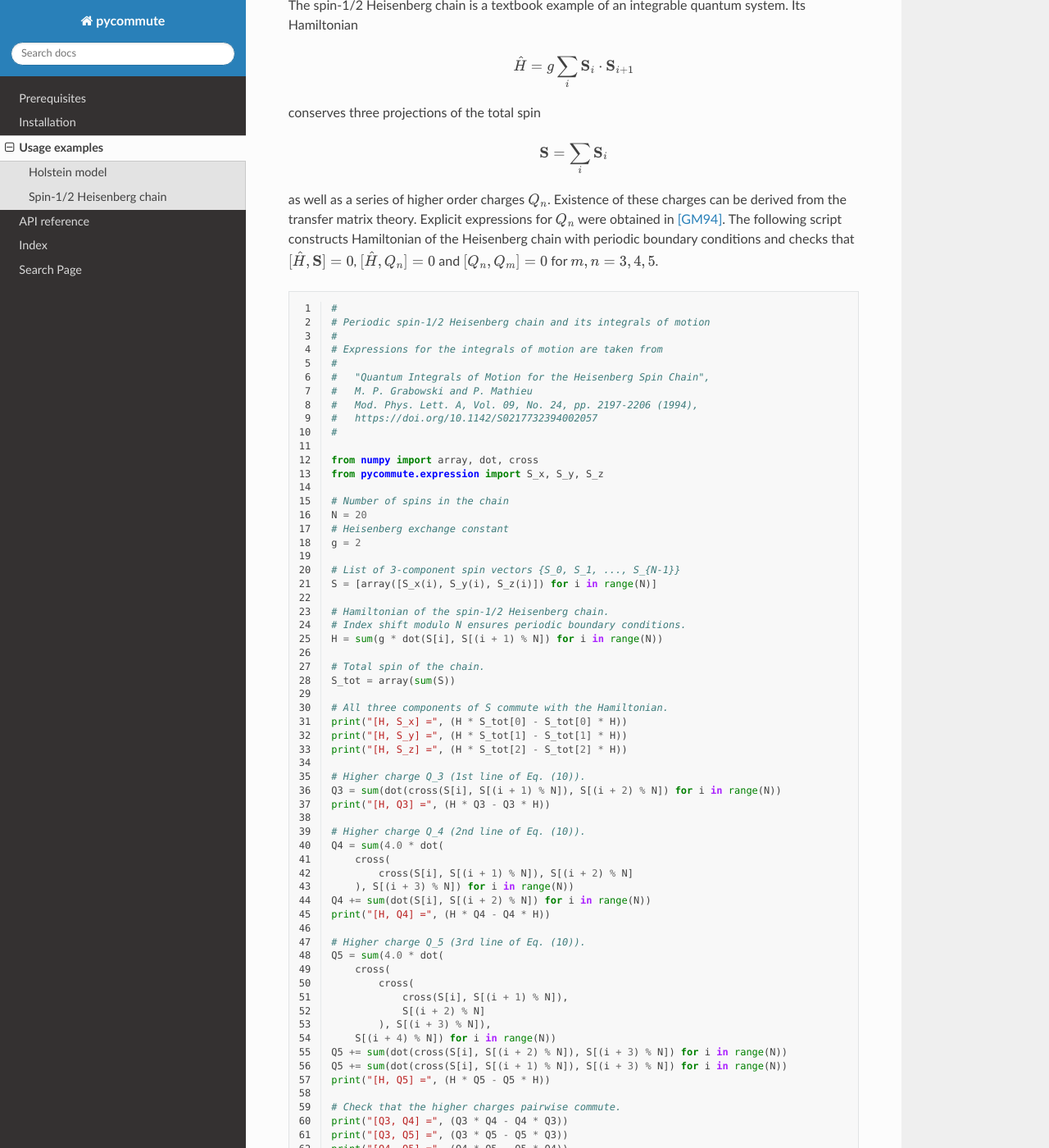
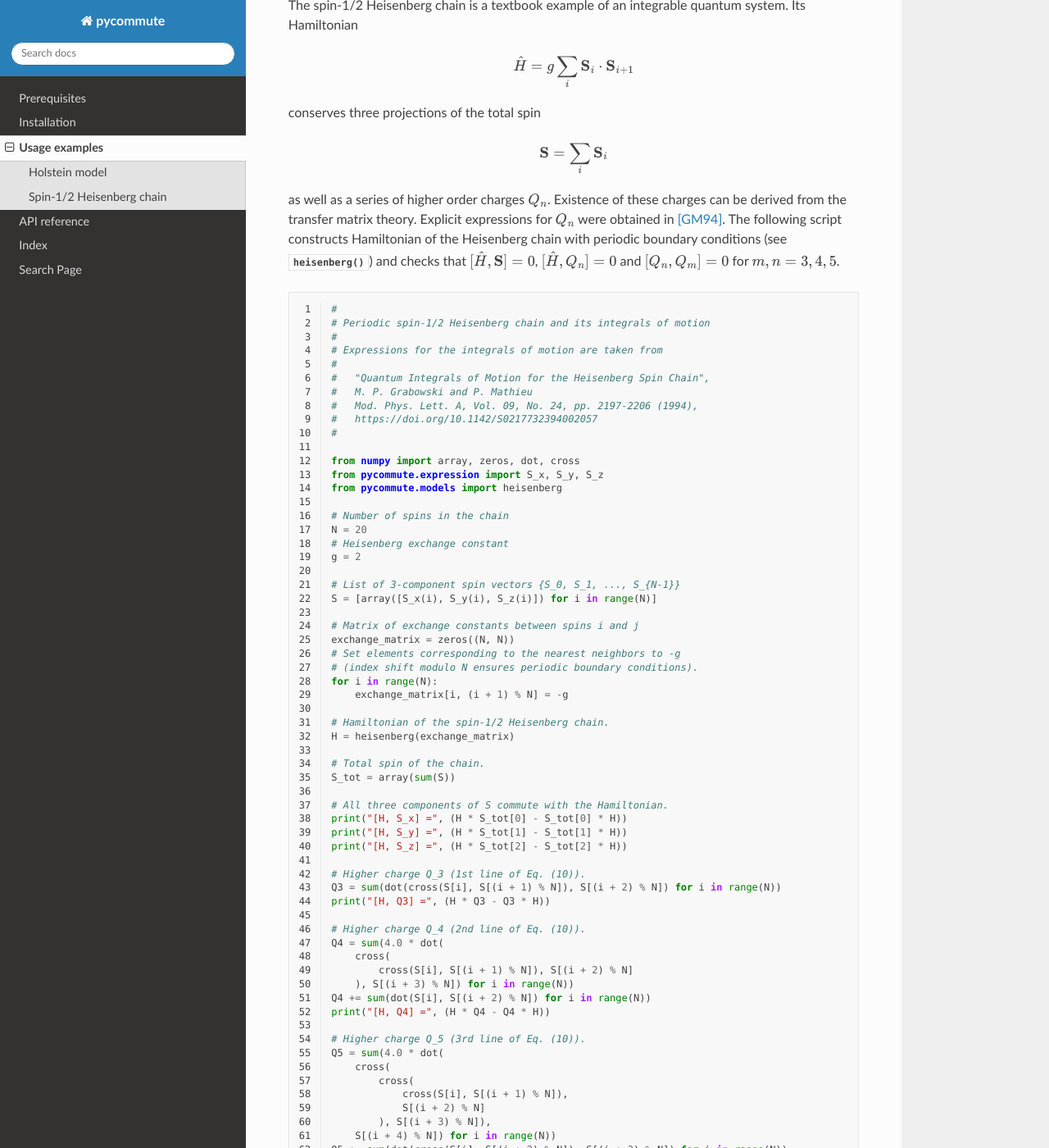
Before and after one commit to krivenko/pycommute, a Sphinx documentation site: the page built from docs/examples.rst, in a window 1280 px wide and 1400 px high, scrolled down 2278 px. Shown: the whole window at 82% size. Built offline with Sphinx 7.4.7 and the Read the Docs theme 2.0.0, drawn with Linux system fonts in a browser that asks for light colours.

Commit message:
doc: Make use of model functions in the 'heisenberg_chain' example

```diff
--- a/docs/examples.rst
+++ b/docs/examples.rst
@@ -65,8 +65,9 @@ conserves three projections of the total spin
 as well as a series of higher order charges :math:`Q_n`. Existence of these
 charges can be derived from the transfer matrix theory. Explicit expressions
 for :math:`Q_n` were obtained in [GM94]_. The following script constructs
-Hamiltonian of the Heisenberg chain with periodic boundary conditions and
-checks that :math:`[\hat H, \mathbf{S}] = 0`, :math:`[\hat H, Q_n] = 0` and
+Hamiltonian of the Heisenberg chain with periodic boundary conditions
+(see :func:`heisenberg() <pycommute.models.heisenberg>`)
+and checks that :math:`[\hat H, \mathbf{S}] = 0`, :math:`[\hat H, Q_n] = 0` and
 :math:`[Q_n, Q_m] = 0` for :math:`m,n = 3,4,5`.
 
 .. literalinclude:: heisenberg_chain.py
--- a/docs/heisenberg_chain.py
+++ b/docs/heisenberg_chain.py
@@ -19,8 +19,9 @@
 #   https://doi.org/10.1142/S0217732394002057
 #
 
-from numpy import array, dot, cross
+from numpy import array, zeros, dot, cross
 from pycommute.expression import S_x, S_y, S_z
+from pycommute.models import heisenberg
 
 # Number of spins in the chain
 N = 20
@@ -30,9 +31,15 @@ g = 2
 # List of 3-component spin vectors {S_0, S_1, ..., S_{N-1}}
 S = [array([S_x(i), S_y(i), S_z(i)]) for i in range(N)]
 
+# Matrix of exchange constants between spins i and j
+exchange_matrix = zeros((N, N))
+# Set elements corresponding to the nearest neighbors to -g
+# (index shift modulo N ensures periodic boundary conditions).
+for i in range(N):
+    exchange_matrix[i, (i + 1) % N] = -g
+
 # Hamiltonian of the spin-1/2 Heisenberg chain.
-# Index shift modulo N ensures periodic boundary conditions.
-H = sum(g * dot(S[i], S[(i + 1) % N]) for i in range(N))
+H = heisenberg(exchange_matrix)
 
 # Total spin of the chain.
 S_tot = array(sum(S))
```
